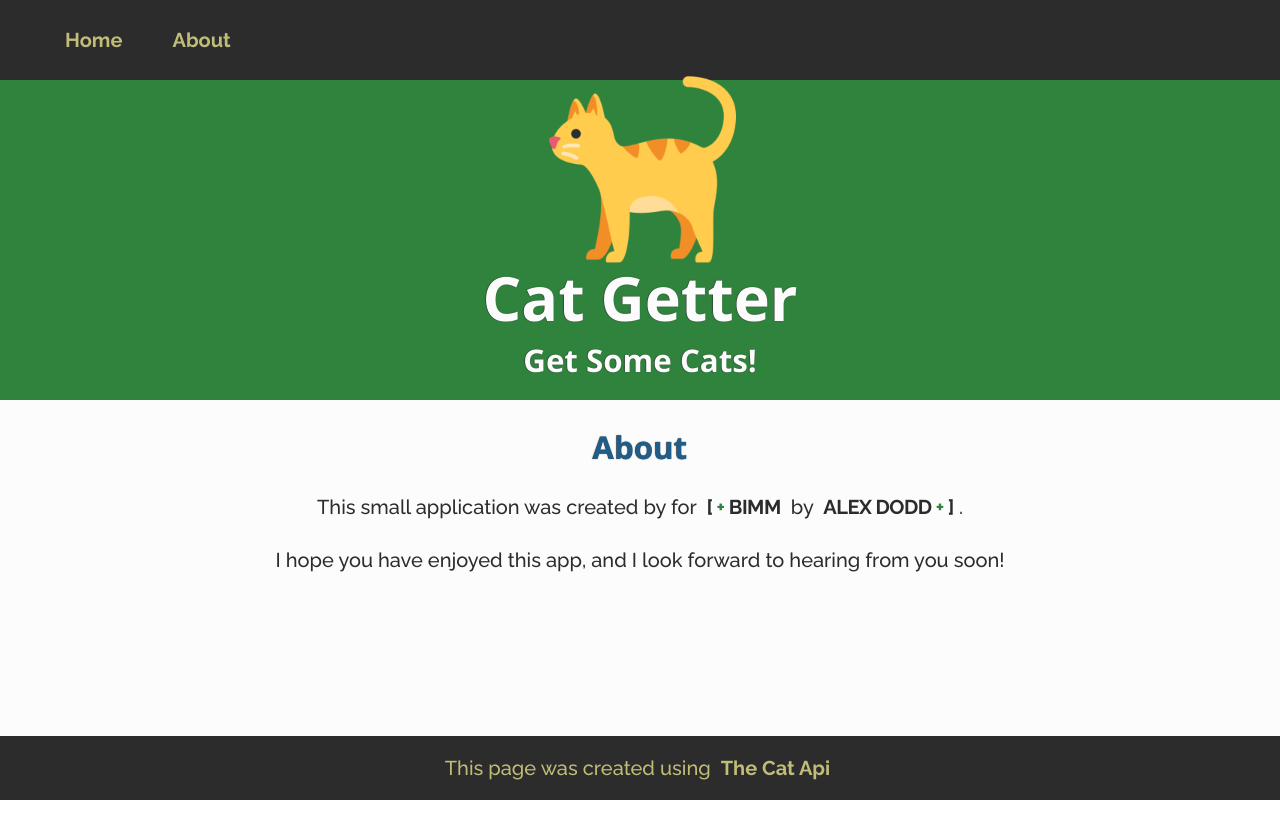
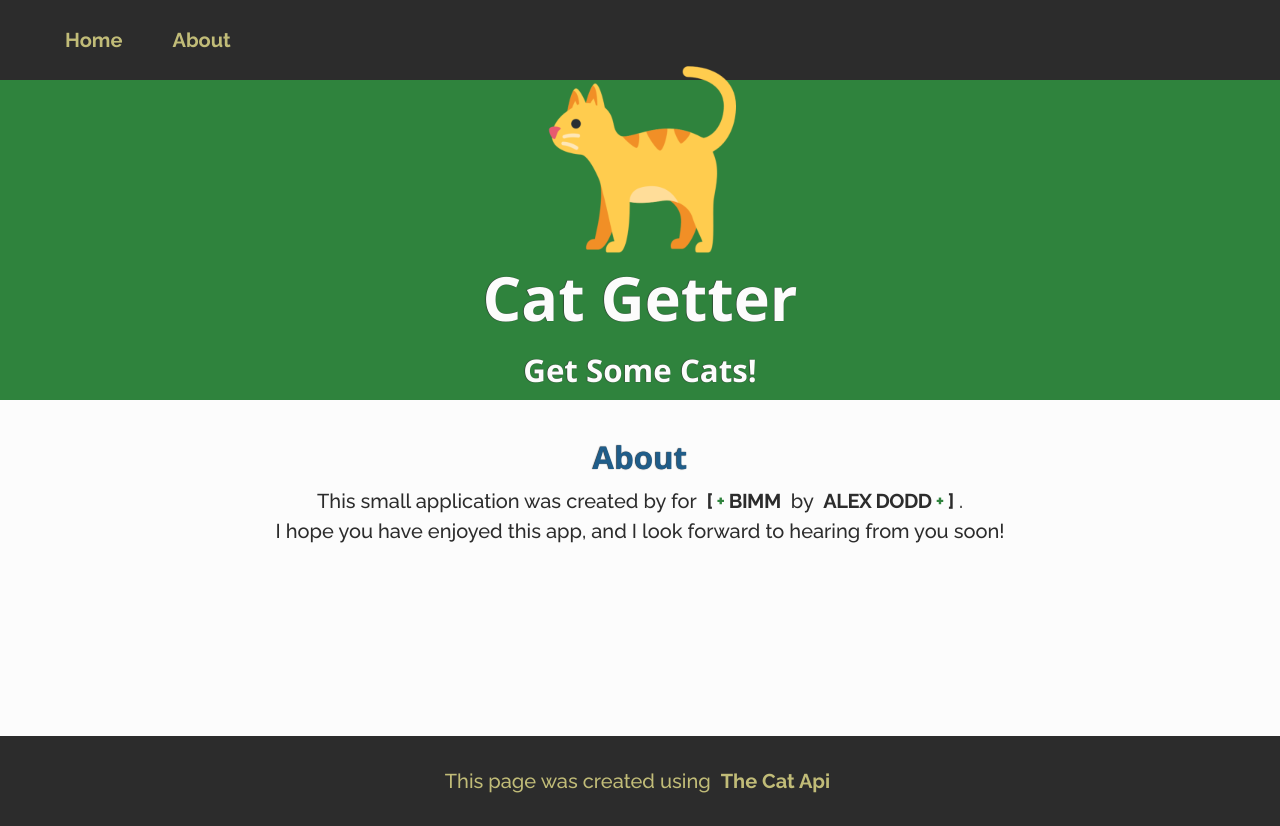
Before and after one commit to helloalexdodd/cat-getter, a React (Create React App) app: page /about in a window 1280 px wide. Before the commit the page ends 800 px from the top, so only its background shows below. Built offline with nearby package versions, Linux system fonts and the light colour scheme.

Commit message:
fixing up some styling

```diff
--- a/src/components/Footer/Footer.style.js
+++ b/src/components/Footer/Footer.style.js
@@ -5,5 +5,15 @@ export const FooterElement = styled.footer`
   justify-content: center;
   align-items: center;
   background: ${({ theme }) => theme.colors.black};
-  height: 8vh;
+  padding: 30px;
+
+  p {
+    text-align: center;
+  }
+
+  @media (max-width: ${({ theme }) => theme.breakpoints[0]}) {
+    p {
+      font-size: ${({ theme }) => theme.fontSizes[1]};
+    }
+  }
 `;
--- a/src/components/Form/Form.style.js
+++ b/src/components/Form/Form.style.js
@@ -3,8 +3,15 @@ import styled from 'styled-components';
 export const FormElement = styled.form`
   margin: 20px 0;
 
+  label {
+    display: inline-block;
+    margin-bottom: 10px;
+    font-size: ${({ theme }) => theme.fontSizes[2]};
+    font-weight: ${({ theme }) => theme.fontWeights.bold};
+  }
+
   input {
-    margin: 0 10px;
+    margin: 0 10px 10px;
     padding: 5px 10px;
   }
 `;
--- a/src/components/Gallery/Gallery.style.js
+++ b/src/components/Gallery/Gallery.style.js
@@ -13,4 +13,8 @@ export const ListItem = styled(Li)``;
 export const StyledButton = styled(Button)`
   padding: 8px 12px;
   font-size: ${({ theme }) => theme.fontSizes[3]};
+
+  @media (max-width: ${({ theme }) => theme.breakpoints[1]}) {
+    font-size: ${({ theme }) => theme.fontSizes[2]};
+  }
 `;
--- a/src/components/Link/Link.style.js
+++ b/src/components/Link/Link.style.js
@@ -2,7 +2,6 @@ import styled, { css } from  'styled-components';
 import { Link } from 'react-router-dom';
 
 const sharedStyles = css`
-  display: inline-block;
   padding: 10px 5px;
   font-family: ${({ theme }) => theme.fonts.secondary};
   font-size: ${({ theme }) => theme.fontSizes[2]};
--- a/src/components/Nav/Nav.style.js
+++ b/src/components/Nav/Nav.style.js
@@ -1,4 +1,4 @@
-import styled from 'styled-components';
+import styled, { css } from 'styled-components';
 
 export const NavElement = styled.nav`
   display: flex;
@@ -17,4 +17,12 @@ export const NavElement = styled.nav`
       margin: 0 20px;
     }
   }
+
+  @media (max-width: ${({ theme }) => theme.breakpoints[0]}) {
+    justify-content: center;
+
+    ul {
+      padding-left: 0;
+    }
+  }
 `;
--- a/src/components/Typography/Headings.style.js
+++ b/src/components/Typography/Headings.style.js
@@ -3,14 +3,16 @@ import styled, { css } from 'styled-components';
 const sharedStyles = css`
   font-family: ${({ theme }) => theme.fonts.primary};
   color: ${({ theme }) => theme.colors.white};
-  margin: 0;
+  margin: 10px 0;
   text-shadow: ${({ theme }) => theme.shadows.text}
 `;
 
 export const StyledH1 = styled.h1`
   ${sharedStyles};
-  margin-bottom: 10px;
   font-size: ${({ theme }) => theme.fontSizes[6]};
+  @media (max-width: ${({ theme }) => theme.breakpoints[0]}) {
+    font-size: ${({ theme }) => theme.fontSizes[5]};
+  }
 `;
 
 export const StyledH2 = styled.h2`
@@ -27,10 +29,10 @@ export const StyledH3 = styled.h3`
 
 export const StyledH4 = styled.h4`
   ${sharedStyles};
-  font-size: ${({ theme }) => theme.fontSizes[2]};
+  font-size: ${({ theme }) => theme.fontSizes[3]};
 `;
 
 export const StyledH5 = styled.h5`
   ${sharedStyles};
-  font-size: ${({ theme }) => theme.fontSizes[2]};
+  font-size: ${({ theme }) => theme.fontSizes[3]};
 `;
--- a/src/components/Typography/Text.style.js
+++ b/src/components/Typography/Text.style.js
@@ -1,8 +1,10 @@
 import styled from 'styled-components';
 
 export const P = styled.p`
+  margin: 0;
   font-family: ${({ theme }) => theme.fonts.secondary};
   font-size: ${({ theme }) => theme.fontSizes[2]};
   font-weight: ${({ theme }) => theme.fontWeights.regular};
   color: ${({ theme }) => theme.colors.secondary};
+  line-height: 1.5;
 `;
```
Also changed, not shown: src/components/Modal/Modal.style.js (+5 -3 lines).
